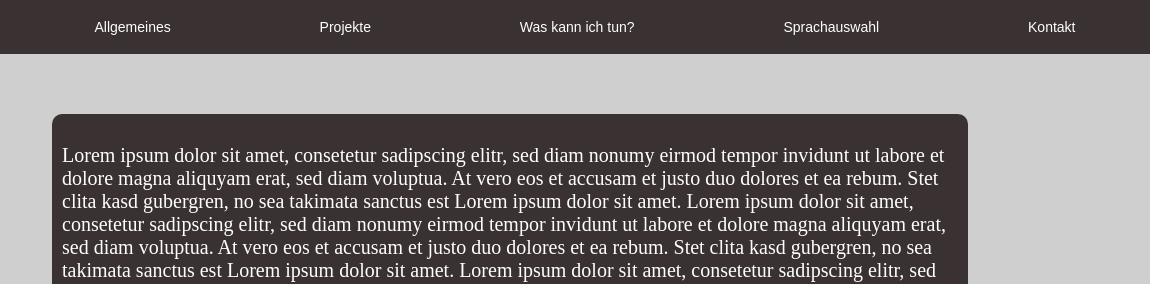
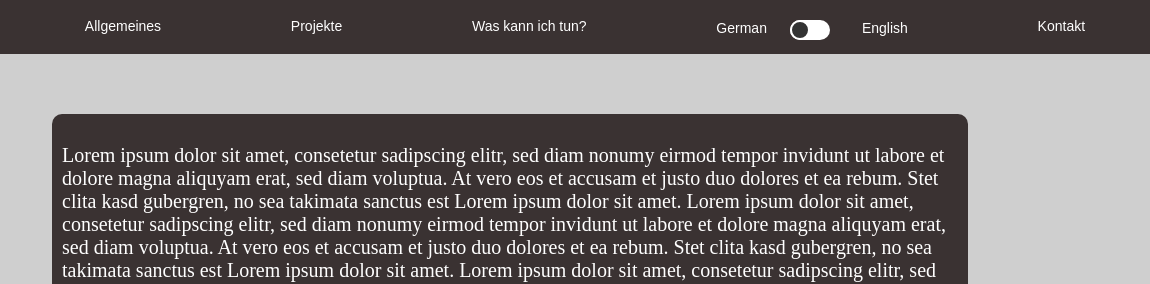
Before and after one commit to Skyrorax/SWE2, a plain HTML site: page contact/contact.html in a window 1280 px wide. Shown: the top 284 px of the page, 130-1280 px from the left. Drawn offline with Linux system fonts and the light colour scheme.

Commit message:
add lang switcher to all sites

```diff
--- a/contact/contact.html
+++ b/contact/contact.html
@@ -19,7 +19,11 @@
           <li><a href="../general/general.html">Allgemeines</a></li>
           <li><a href="../projects/projects.html">Projekte</a></li>
           <li><a href="../countermeasures/countermeasures.html">Was kann ich tun?</a></li>
-          <li class="right-navitem"><a href="#">Sprachauswahl</a></li>
+          <li class="langswitcher">
+            <span class="ger">German</span>
+            <input type="checkbox" class="check">
+            <span class="en">English</span>
+          </li>
           <li class="right-navitem"><a href="../contact/contact.html">Kontakt</a></li>
         </ul>
         <div class="burger">
```
Also changed, not shown: countermeasures/countermeasures.html (+5 -1 lines), general/general.html (+5 -1 lines), projects/projects.html (+5 -1 lines).
